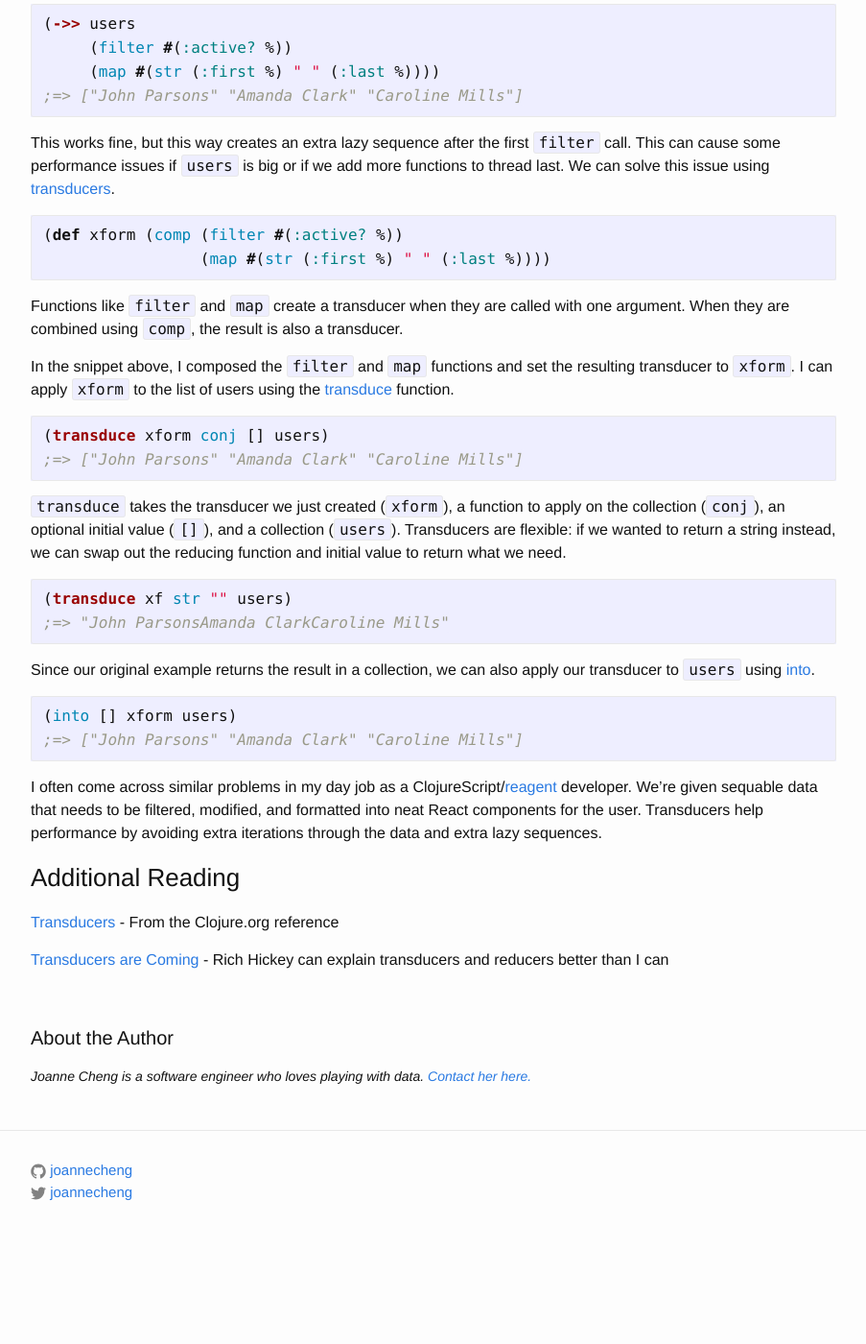
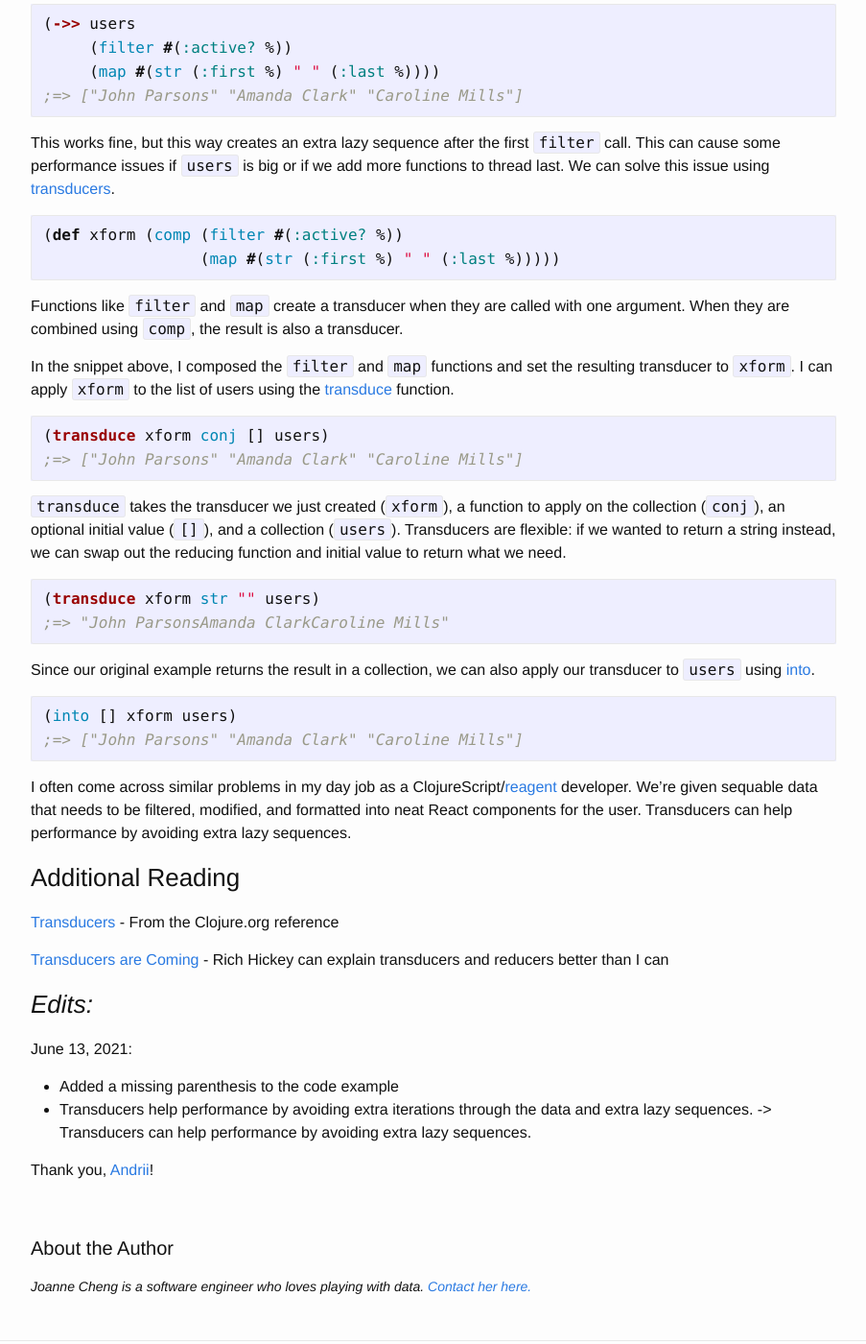
Before and after one commit to joannecheng/joannecheng.github.io, a Jekyll site: the page built from _posts/2021-06-12-transducers.markdown, in a window 1280 px wide and 1400 px high, scrolled down 610 px. Shown: the whole window at 96% size, without its empty margins (188-1091 px from the left). Built offline with Jekyll 4.4.1, drawn with Linux system fonts in a browser that asks for light colours; nearby versions of some CDN libraries; library files that are not in the unit come from our copies; before the commit the page ends 1923 px from its top, so only the background shows below that.

Commit message:
Blog post changes

````diff
--- a/_posts/2021-06-12-transducers.markdown
+++ b/_posts/2021-06-12-transducers.markdown
@@ -35,7 +35,7 @@
 
 ```clojure
 (def xform (comp (filter #(:active? %))
-                 (map #(str (:first %) " " (:last %))))
+                 (map #(str (:first %) " " (:last %)))))
 ```
 
 Functions like `filter` and `map` create a transducer when they are called with one argument. When they are combined using `comp`, the result is also a transducer.
@@ -50,7 +50,7 @@
 `transduce` takes the transducer we just created (`xform`), a function to apply on the collection (`conj`), an optional initial value (`[]`), and a collection (`users`). Transducers are flexible: if we wanted to return a string instead, we can swap out the reducing function and initial value to return what we need.
 
 ```clojure
-(transduce xf str "" users)
+(transduce xform str "" users)
 ;=> "John ParsonsAmanda ClarkCaroline Mills"
 ```
 
@@ -63,10 +63,21 @@
 
 
 
-I often come across similar problems in my day job as a ClojureScript/[reagent](https://reagent-project.github.io/) developer. We're given sequable data that needs to be filtered, modified, and formatted into neat React components for the user. Transducers help performance by avoiding extra iterations through the data and extra lazy sequences.
+I often come across similar problems in my day job as a ClojureScript/[reagent](https://reagent-project.github.io/) developer. We're given sequable data that needs to be filtered, modified, and formatted into neat React components for the user. Transducers can help performance by avoiding extra lazy sequences.
 
 ### Additional Reading
 
 [Transducers](https://clojure.org/reference/transducers) - From the Clojure.org reference
 
 [Transducers are Coming](https://www.cognitect.com/blog/2014/8/6/transducers-are-coming) - Rich Hickey can explain transducers and reducers better than I can
+
+
+
+### *Edits:*
+
+June 13, 2021:
+
+* Added a missing parenthesis to the code example
+* Transducers help performance by avoiding extra iterations through the data and extra lazy sequences. -> Transducers can help performance by avoiding extra lazy sequences.
+
+Thank you, [Andrii](https://github.com/andriidemus)!
````
